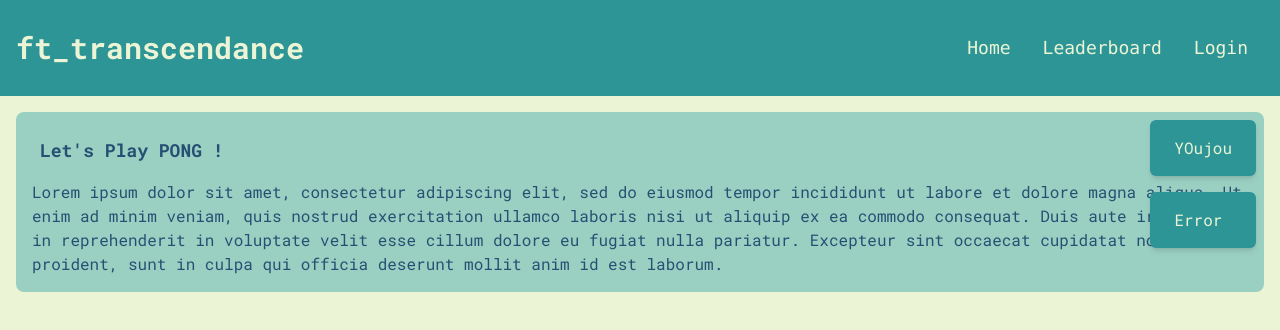
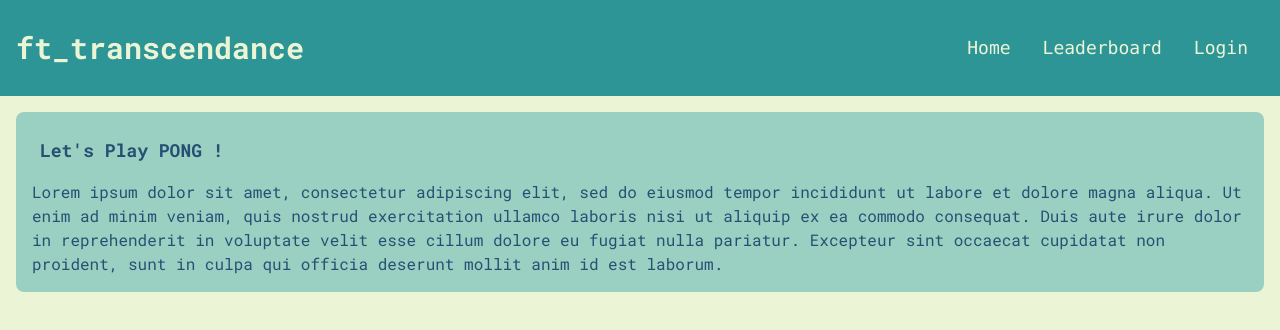
Before and after one commit to mcombeau/ft_transcendance, a React (Create React App) app in the folder frontend-app/: page / in a window 1280 px wide. Shown: the top 330 px of the page. Built offline with nearby package versions, Linux system fonts and the light colour scheme; no server answers.

Commit message:
Make banners disappear after a short time

```diff
--- a/frontend-app/src/App.tsx
+++ b/frontend-app/src/App.tsx
@@ -13,11 +13,7 @@ import { AuthenticationContext } from "./components/authenticationState";
 import Logout from "./components/logout/logout";
 import { WebSocketContext } from "./contexts/WebsocketContext";
 import NotFound from "./components/notfound/notfound";
-import Banners from "./components/banner/Banner";
-
-export type Banner = {
-	message: string;
-};
+import Banners, { Banner } from "./components/banner/Banner";
 
 function App() {
 	const [cookies, ,] = useCookies(["token"]);
@@ -29,10 +25,7 @@ function App() {
 		() => ({ authenticatedUserID, setAuthenticatedUserID }),
 		[authenticatedUserID]
 	);
-	const [banners, setBanners] = useState<Banner[]>([
-		{ message: "YOujou" },
-		{ message: "Error" },
-	]);
+	const [banners, setBanners] = useState<Banner[]>([]);
 
 	useEffect(() => {
 		socket.on("logout", () => {
--- a/frontend-app/src/components/banner/Banner.tsx
+++ b/frontend-app/src/components/banner/Banner.tsx
@@ -1,5 +1,33 @@
 import { Dispatch, SetStateAction } from "react";
-import { Banner } from "../../App";
+export type Banner = {
+	id: number;
+	message: string;
+	display: boolean;
+	style?: string;
+};
+
+export function createBanner(
+	message: string,
+	setBanners: Dispatch<SetStateAction<Banner[]>>,
+	displayTime: number = 2000
+) {
+	setBanners((prev: Banner[]) => {
+		const id = prev.length;
+		setTimeout(
+			() =>
+				setBanners((prev) => prev.filter((banner: Banner) => banner.id !== id)),
+			displayTime
+		);
+		return [
+			...prev,
+			{
+				id: id,
+				message: message,
+				display: true,
+			},
+		];
+	});
+}
 
 function Banners(
 	banners: Banner[],
@@ -7,7 +35,9 @@ function Banners(
 ) {
 	function displayBanner(banner: Banner) {
 		return (
-			<div className="bg-teal rounded-md px-6 p-4 m-4 text-sage shadow-md">
+			<div
+				className={`bg-teal rounded-md px-6 p-4 m-4 text-sage shadow-md ${banner.style}`}
+			>
 				{banner.message}
 			</div>
 		);
@@ -15,7 +45,7 @@ function Banners(
 
 	return (
 		<div className="absolute top-24 right-0 z-30 m-2">
-			{banners.map(displayBanner)}
+			{banners.filter((banner: Banner) => banner.display).map(displayBanner)}
 		</div>
 	);
 }
```
